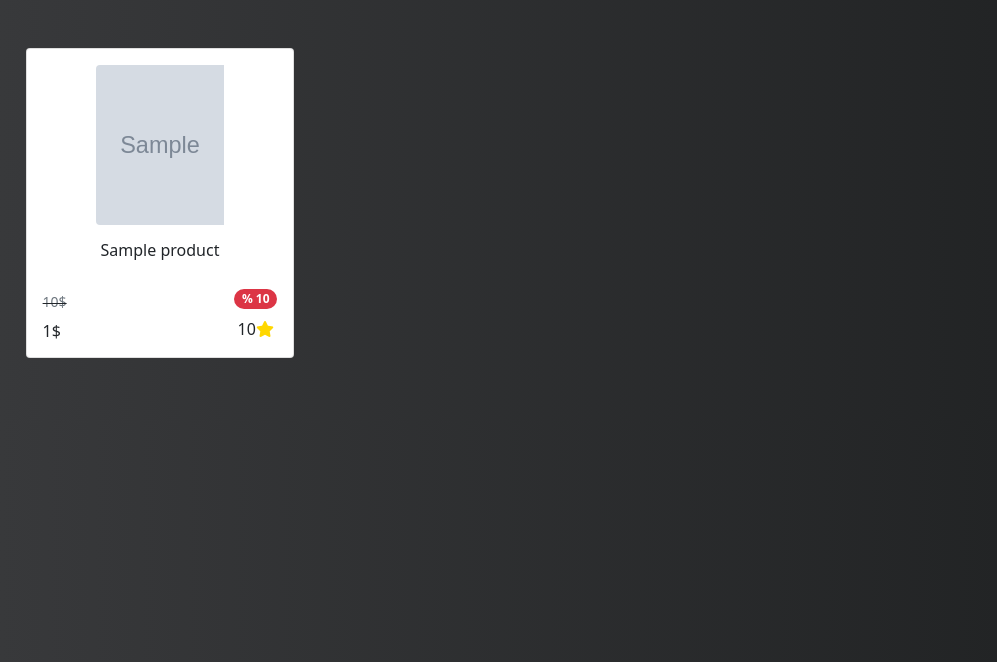
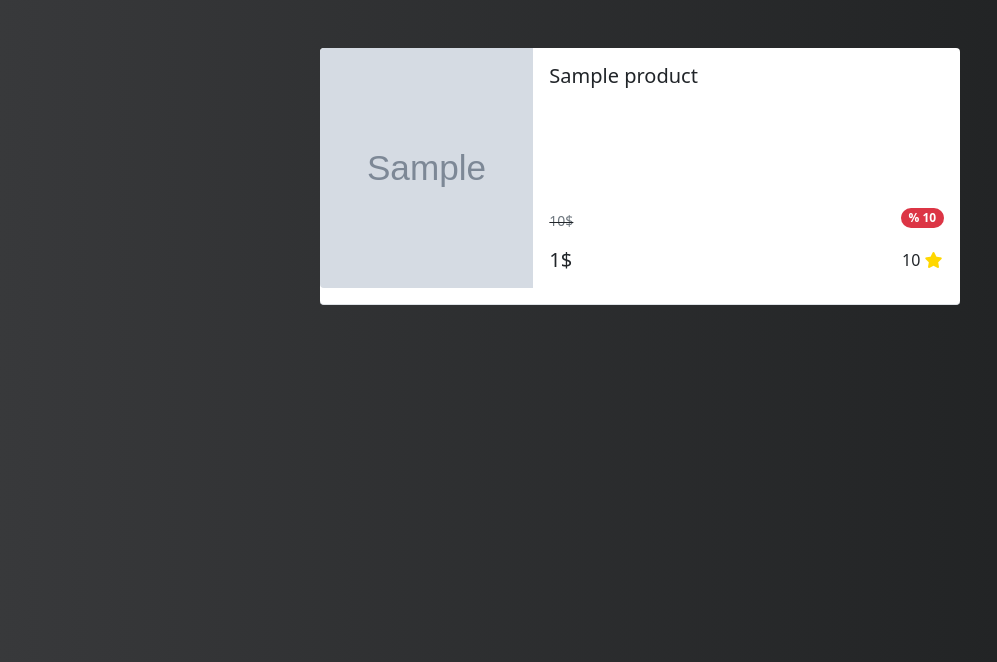
Before and after one commit to moradi2558/watch_web, a Django app: template first_web/accounts/templates/accounts/favourite.html in a window 1280 px wide. Shown: the part 41-703 px from the top of the page, without its empty margins (0-997 px from the left). Run offline with Django 3.2, Linux system fonts and the light colour scheme; the template is opened without the code that fills it: most values are stand-ins (such as "Sample title", 1, 10 or a date in 2020); grey boxes marked "Sample" are stand-in pictures; some libraries are stand-ins or nearby versions.

Commit message:
favourite page changed

```diff
--- a/first_web/accounts/templates/accounts/favourite.html
+++ b/first_web/accounts/templates/accounts/favourite.html
@@ -6,10 +6,9 @@
 <link rel="stylesheet" href="{% static 'favourite.css' %}" />
 </head>
 <body>
-    <!-- products for xs-->
-    <div class="py-5 d-sm-none">
+    <div class="py-5">
         {% for i in product %}
-        <div class="card mb-3 border-0 border-bottom pb-3" style="max-width: 540px;">
+        <div class="card mb-3 border-0 border-bottom pb-3 col-10 offset-1 col-md-8 offset-md-2 col-lg-6 offset-lg-3">
             <div class="row g-0">
                 <div class="col-4">
           <a href="{{i.get_absolute_url}}" class="text-decoration-none text-center pt-3">
@@ -44,121 +43,6 @@
     </div>
     {% endfor %}
   </div>
-  <!-- Endproducts for xs-->
-  <!-- products for sm-->
-<div class="py-5 d-none d-sm-block d-md-none">
-    <div style="display: grid;grid-template-columns: repeat(2,42vw);justify-content: space-around;">
-        {% for i in product %}
-        <div class="card mb-3">
-            <a href="{{i.get_absolute_url}}" class="text-decoration-none text-center pt-3">
-                <img src="{{i.image.url}}" class="img-fluid rounded-start" style="height: 20vh;width: 10vw;" alt="watch">
-            </a>
-            <div class="card-body d-flex flex-column justify-content-between">
-                <a href="{{i.get_absolute_url}}" class="text-decoration-none text-center">
-          <h6 class="card-title" style="height: 50px;overflow: hidden;">{{i.name}}</h6>
-        </a>
-        {% if i.discount %}
-        <div class="d-flex justify-content-between align-items-end">
-              <div>
-                  <p class="card-text" style="text-decoration: line-through;margin: 0;height: 25px;"><small class="text-muted">{{i.unit_price}}$</small></p>
-                  <h6 class="card-text mt-2">{{i.total_price}}$</h6>
-                </div>
-                <div class="d-flex flex-column align-items-center">
-                    <span class="badge rounded-pill bg-danger">% {{i.discount}}</span>
-                    <div class="mt-2">{{i.average}}<i class="fa fa-star" style="color: gold;"></i></div>
-                </div>
-            </div>
-            {% else %}
-            <div class="d-flex justify-content-between align-items-end">
-              <div>
-                <div style="height: 25px;"></div>
-                <h6 class="card-text">{{i.total_price}}$</h6>
-              </div>
-              <div class="me-2">{{i.average}} <i class="fa fa-star" style="color: gold;"></i></div>
-            </div>
-              {% endif %}
-      </div>
-    </div>
-    {% endfor %}
-  </div>
-</div>
-<!-- Endproducts for sm-->
-<!-- products for md-->
-<div class="py-5 d-none d-md-block d-lg-none">
-    <div style="display: grid;grid-template-columns: repeat(3,240px);justify-content: space-around;">
-        {% for i in product %}
-        <div class="card mb-3">
-            <a href="{{i.get_absolute_url}}" class="text-decoration-none text-center pt-3">
-                <img src="{{i.image.url}}" class="img-fluid rounded-start" style="height: 20vh;width: 10vw;" alt="watch">
-            </a>
-      <div class="card-body d-flex flex-column justify-content-between">
-          <a href="{{i.get_absolute_url}}" class="text-decoration-none text-center">
-              <h6 class="card-title" style="height: 50px;overflow: hidden;">{{i.name}}</h6>
-        </a>
-        {% if i.discount %}
-            <div class="d-flex justify-content-between align-items-end">
-              <div>
-                  <p class="card-text" style="text-decoration: line-through;margin: 0;height: 25px;"><small class="text-muted">{{i.unit_price}}$</small></p>
-                  <h6 class="card-text mt-2">{{i.total_price}}$</h6>
-                </div>
-                <div class="d-flex flex-column align-items-center">
-                    <span class="badge rounded-pill bg-danger">% {{i.discount}}</span>
-                    <div class="mt-2">{{i.average}}<i class="fa fa-star" style="color: gold;"></i></div>
-                </div>
-            </div>
-            {% else %}
-            <div class="d-flex justify-content-between align-items-end">
-                <div>
-                <div style="height: 25px;"></div>
-                <h6 class="card-text">{{i.total_price}}$</h6>
-              </div>
-              <div class="me-2">{{i.average}} <i class="fa fa-star" style="color: gold;"></i></div>
-            </div>
-            {% endif %}
-        </div>
-    </div>
-    {% endfor %}
-  </div>
-  </div>
-    <!-- Endproducts for md-->
-    <!-- large -->
-    <div class="py-5 d-none d-lg-block">
-        <div style="display: grid;grid-template-columns: repeat(4,21vw);justify-content: space-around;">
-            {% for i in product %}
-            <div class="card mb-3">
-          <a href="{{i.get_absolute_url}}" class="text-decoration-none text-center pt-3">
-            <img src="{{i.image.url}}" class="img-fluid rounded-start" style="height: 20vh;width: 10vw;" alt="watch">
-        </a>
-          <div class="card-body d-flex flex-column justify-content-between">
-            <a href="{{i.get_absolute_url}}" class="text-decoration-none text-center">
-                <h6 class="card-title" style="height: 40px;overflow: hidden;">{{i.name}}</h6>
-            </a>
-            {% if i.discount %}
-            <div class="d-flex justify-content-between align-items-end">
-                <div>
-                    <p class="card-text" style="text-decoration: line-through;margin: 0;height: 25px;"><small class="text-muted">{{i.unit_price}}$</small></p>
-                    <h6 class="card-text mt-2">{{i.total_price}}$</h6>
-                </div>
-                <div class="d-flex flex-column align-items-center">
-                    <span class="badge rounded-pill bg-danger">% {{i.discount}}</span>
-                    <div class="mt-2">{{i.average}}<i class="fa fa-star" style="color: gold;"></i></div>
-                </div>
-            </div>
-            {% else %}
-            <div class="d-flex justify-content-between align-items-end">
-                  <div>
-                    <div style="height: 25px;"></div>
-                    <h6 class="card-text">{{i.total_price}}$</h6>
-                </div>
-                  <div class="me-2">{{i.average}} <i class="fa fa-star" style="color: gold;"></i></div>
-                </div>
-                {% endif %}
-            </div>
-        </div>
-        {% endfor %}
-    </div>
-    </div>
-    <!-- Endlarge -->
 </body>
 {% comment %} <a href="{% url 'home:detail' i.id %}">
 <img src="{{i.image.url}}" style="height: 50px; width: 50px;">
--- a/first_web/home/templates/product.html
+++ b/first_web/home/templates/product.html
@@ -97,9 +97,6 @@ background: linear-gradient(to right, #38393b, #1c1e1f);">
                         <input type = "submit" name = "discount" value="most_discout">
                         <input type = "submit" name = "favourite" value="most_popular">
                         <input type = "submit" name = "sell" value="most_sell">
-
-                            {{ form }}
-
                       </div>
               </div>
             </div>
@@ -160,7 +157,6 @@ background: linear-gradient(to right, #38393b, #1c1e1f);">
                       {{ filter.form.brand }}
                       {{ filter.form.color }}
                       {{ filter.form.category }}
-                      {{form}}
                   </div>
               </div>
           </form>
@@ -435,6 +431,7 @@ background: linear-gradient(to right, #38393b, #1c1e1f);">
           <div style="display: flex;flex-direction: column;margin-top: 2rem;">
             <button type="submit" class="btn btn-outline-dark btn-lg">submit</button>
           </div>
+        </form>
   </div>
   </div>
   <div class="col-9">
```
Also changed, not shown: first_web/db.sqlite3.
